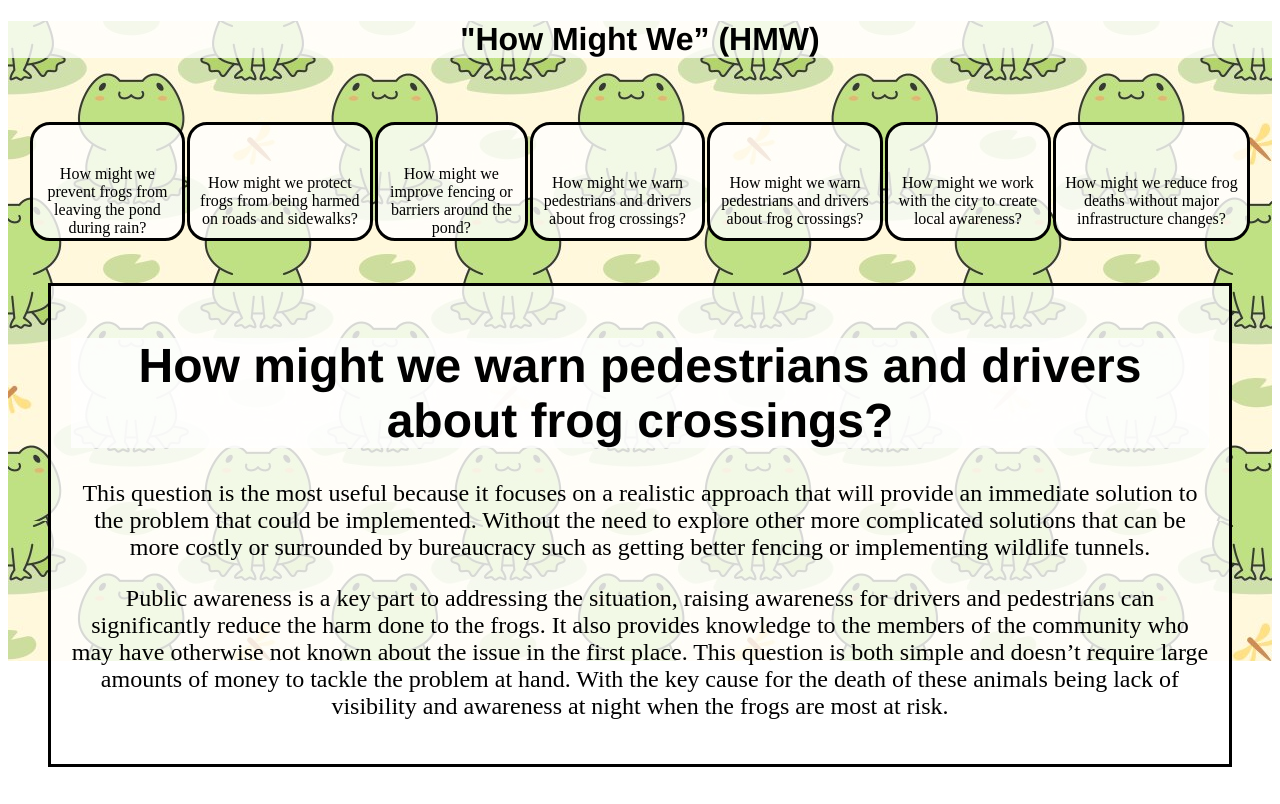
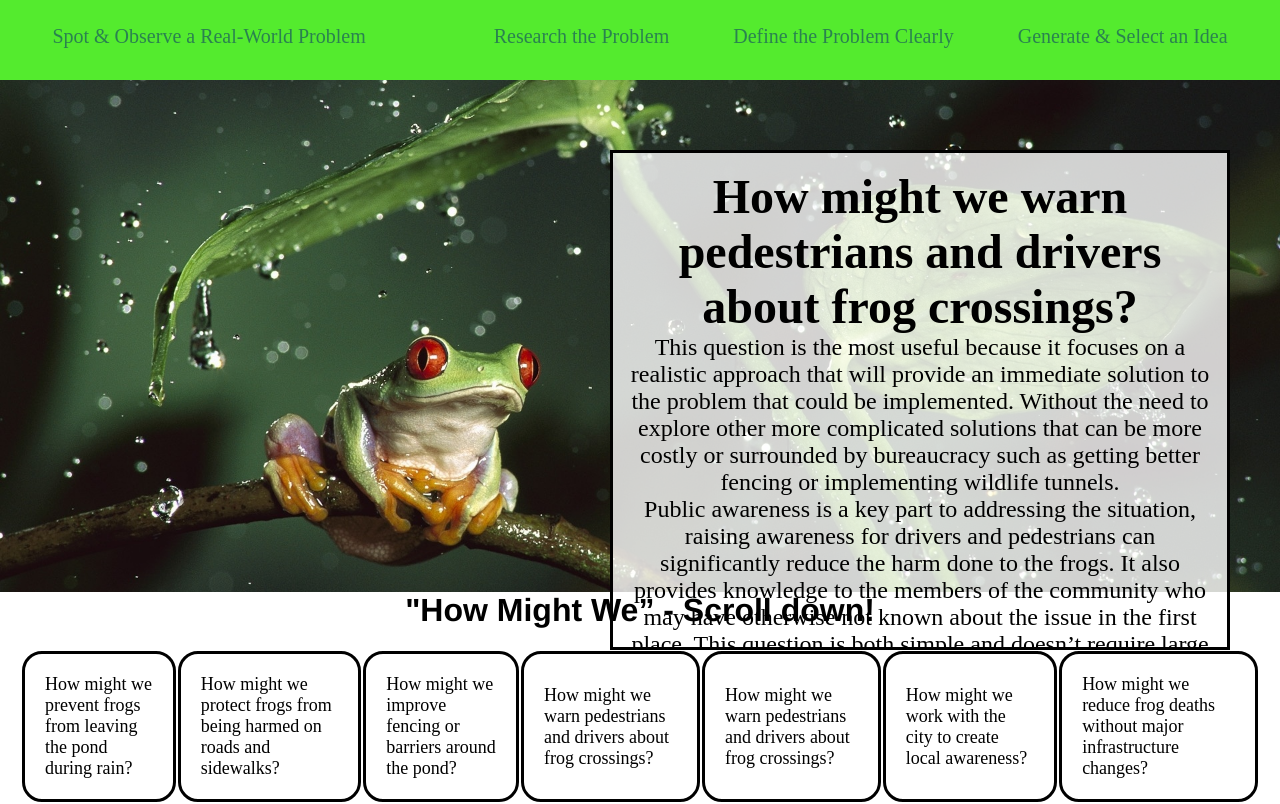
Before and after one commit to aideedh/CreativityWebsite, a plain HTML site: page page3.html in a window 1280 px wide. Drawn offline with Linux system fonts and the light colour scheme.

Commit message:
page 3 many changes

```diff
--- a/page2.css
+++ b/page2.css
@@ -8,7 +8,7 @@
 
 
 nav {
-    background-color: rgb(0, 0, 0);
+    background-color: rgb(40, 144, 64);
     height: 10vh;
     position: sticky;
     top: 0;
@@ -28,11 +28,13 @@ nav ul {
     padding-top: 25px;
 }
 
+
+
 nav a {
     /* Removes underline */
     text-decoration: none;
 
-    color: rgb(231, 150, 51);
+    color: rgb(236, 227, 216);
     font-size: 20px;
     font-size: bolder;
 }
@@ -50,7 +52,6 @@ section {
 section h1 {
     font-size: 30px;
 }
-
 
 
 
--- a/page3.css
+++ b/page3.css
@@ -1,25 +1,86 @@
-.how {
-    text-align: center;
-    background-image: url(assets/page2back.jpg);
-    height: 50vw;
+* {
+    margin: 0;
+    padding: 0;
+    box-sizing: border-box;
 }
 
-.how h1 {
+
+nav {
+    background-color: rgb(84, 235, 46);
+    height: 10vh;
+    position: sticky;
+    top: 0;
+}
+
+
+nav ul {
+    /* Removes bullet points */
+    list-style: none;
+
+    /* display to inline (flex - side by side)  */
+    display: flex;
+    align-items: center;
+    justify-content: center;
+    text-align: center;
+    gap: 4rem;
+    padding-top: 25px;
+}
+
+nav a {
+    /* Removes underline */
+    text-decoration: none;
+
+    color: rgb(42, 130, 80);
+    font-size: 20px;
+    font-size: bolder;
+}
+
+nav a:hover {
+    color: rgb(11, 3, 3);
+    text-decoration: underline;
+}
+
+ /*    icon
+li img {
+    width: 50px;
+    height: 50px;
+}
+ */
+
+.move {
+    padding-top: 20px;
+    text-align: center;
+    background-image: url(assets/pg3.jpg);
+    background-position: center;
+    background-repeat: no-repeat;
+    background-size: cover;
+    height: 40vw;
+}
+
+.this {
     font-family: 'Franklin Gothic Medium', 'Arial Narrow', Arial, sans-serif;
     background-color: rgba(255, 255, 255, 0.8); /* white with 80% opacity */
-
+    text-align: center;
 }
 
 .how table {
-    padding-top: 40px;
+    padding-top: 20px;
     padding-left: 20px;
     padding-right: 20px;
 }
 .how td {
     background-color: rgba(255, 255, 255, 0.8); /* white with 80% opacity */
     border-radius: 20px;
-    padding-top: 40px;
+    padding: 20px;
+    font-size: 18px;
     border: black solid 3px;
+}
+
+.move {
+    display: flex;
+    justify-content: right;
+    padding-top: 60px;
+    padding-right: 40px;
 }
 
 .chosen {
@@ -28,4 +89,9 @@
     background-color: rgba(255, 255, 255, 0.8); /* white with 80% opacity */
     border: black solid 3px;
     padding: 20px;
+    height: 500px;              /* fixed height */
+    width: 50%;                /* or a fixed width like 500px */
+    overflow-y: auto;           /* vertical scroll */
+    padding: 1rem;
+    margin: 10px;
 }
--- a/page3.html
+++ b/page3.html
@@ -8,9 +8,29 @@
 </head>
 <body>
 
+    <main>
+        <nav>
+            <ul>
+                <!-- <li><img src="assets/icon.png" alt=""></li> -->
+                <li><a href="index.html">Spot & Observe a Real-World Problem</li>
+                <li><a href="page2.html">Research the Problem</a></li>
+                <li><a href="page3.html">Define the Problem Clearly</a></li>
+                <li><a href="#ideation">Generate & Select an Idea</a></li>
+                <!-- <li><img src="assets/icon.png"></li> -->
+
+            </ul>
+        </nav>
+
+        <div class="move">
+            <div class="chosen">
+                <h1> How might we warn pedestrians and drivers about frog crossings?</h1>
+                <p>This question is the most useful because it focuses on a realistic approach that will provide an immediate solution to the problem that could be implemented. Without the need to explore other more complicated solutions that can be more costly or surrounded by bureaucracy such as getting better fencing or implementing wildlife tunnels. </p>
+                <p>Public awareness is a key part to addressing the situation, raising awareness for drivers and pedestrians can significantly reduce the harm done to the frogs. It also provides knowledge to the members of the community who may have otherwise not known about the issue in the first place.  This question is both simple and doesn’t require large amounts of money to tackle the problem at hand. With the key cause for the death of these animals being lack of visibility and awareness at night when the frogs are most at risk. </p>
+            </div>
+        </div>
 
     <div class="how">
-        <h1>"How Might We” (HMW)</h1>
+        <h1 class="this">"How Might We” - Scroll down!</h1>
         <table>
             <td>How might we prevent frogs from leaving the pond during rain?</td>
             <td>How might we protect frogs from being harmed on roads and sidewalks?</td>
@@ -20,11 +40,6 @@
             <td>How might we work with the city to create local awareness?</td>
             <td>How might we reduce frog deaths without major infrastructure changes?</td>
         </table>
-        <div class="chosen">
-            <h1> How might we warn pedestrians and drivers about frog crossings?</h1>
-            <p>This question is the most useful because it focuses on a realistic approach that will provide an immediate solution to the problem that could be implemented. Without the need to explore other more complicated solutions that can be more costly or surrounded by bureaucracy such as getting better fencing or implementing wildlife tunnels. </p>
-            <p>Public awareness is a key part to addressing the situation, raising awareness for drivers and pedestrians can significantly reduce the harm done to the frogs. It also provides knowledge to the members of the community who may have otherwise not known about the issue in the first place.  This question is both simple and doesn’t require large amounts of money to tackle the problem at hand. With the key cause for the death of these animals being lack of visibility and awareness at night when the frogs are most at risk. </p>
-        </div>
     </div>
 
 
```
Also changed, not shown: page2.html (+1 -1 lines), assets/pg3.jpg (added).
